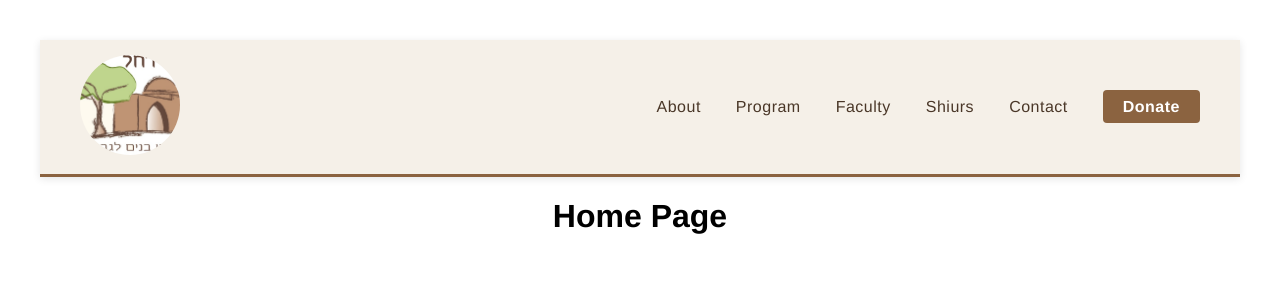
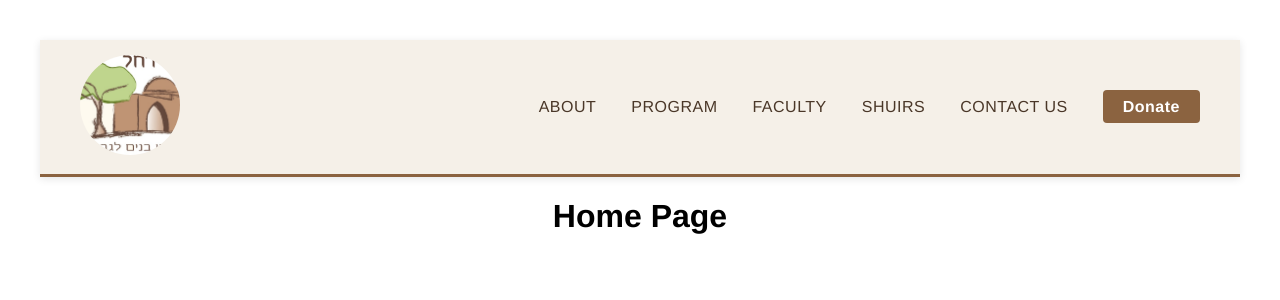
Before and after one commit to Jesskiroff/bnei-rachel-website-, a React (Vite) app: page / in a window 1280 px wide. Shown: the top 300 px of the page. Built offline with nearby package versions, Linux system fonts and the light colour scheme.

Commit message:
remove contacts.js from tracking

```diff
--- a/src/Navbar.jsx
+++ b/src/Navbar.jsx
@@ -22,7 +22,7 @@ function Navbar() {
       <ul className="nav-links">
 
         <li onMouseEnter={() => handleMouseEnter("about")} onMouseLeave={handleMouseLeave}>
-          <Link to="/about">About</Link>
+          <Link to="/about">ABOUT</Link>
           {openDropdown === "about" && (
             <ul className="dropdown">
               <li><Link to="/about/mission">Mission Statement</Link></li>
@@ -33,7 +33,7 @@ function Navbar() {
         </li>
 
         <li onMouseEnter={() => handleMouseEnter("program")} onMouseLeave={handleMouseLeave}>
-          <Link to="/program">Program</Link>
+          <Link to="/program">PROGRAM</Link>
           {openDropdown === "program" && (
             <ul className="dropdown">
               <li><Link to="/program/schedule">Weekly Schedule</Link></li>
@@ -44,7 +44,7 @@ function Navbar() {
         </li>
 
         <li onMouseEnter={() => handleMouseEnter("faculty")} onMouseLeave={handleMouseLeave}>
-          <Link to="/faculty">Faculty</Link>
+          <Link to="/faculty">FACULTY</Link>
           {openDropdown === "faculty" && (
             <ul className="dropdown">
               <li><Link to="/faculty/administration">Administration</Link></li>
@@ -54,8 +54,8 @@ function Navbar() {
           )}
         </li>
 
-        <li><Link to="/shiurs">Shiurs</Link></li>
-        <li><Link to="/contact">Contact</Link></li>
+        <li><Link to="/shiurs">SHUIRS</Link></li>
+        <li><Link to="/contact">CONTACT US</Link></li>
         <li><Link to="/donate" className="donate-btn">Donate</Link></li>
 
       </ul>
```
